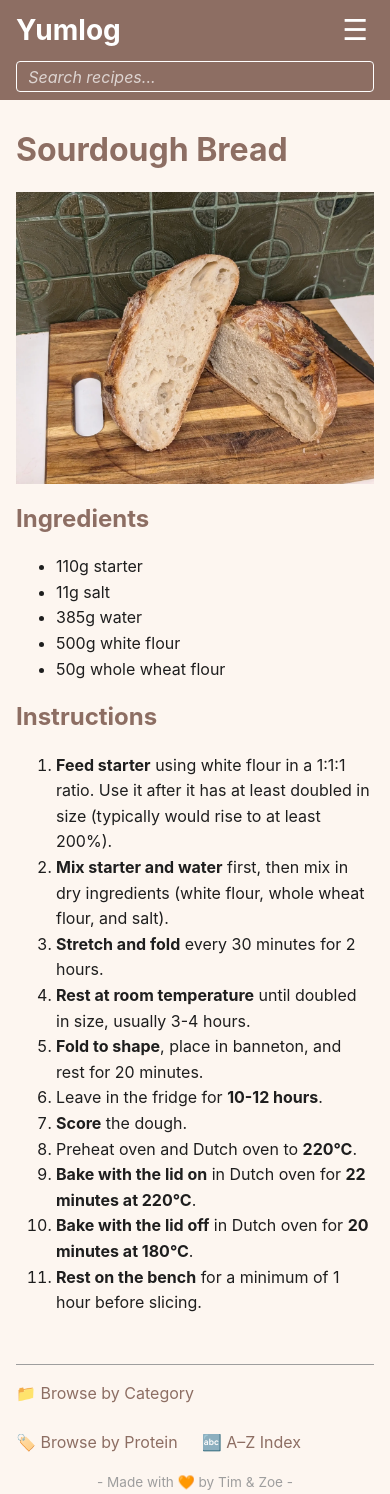
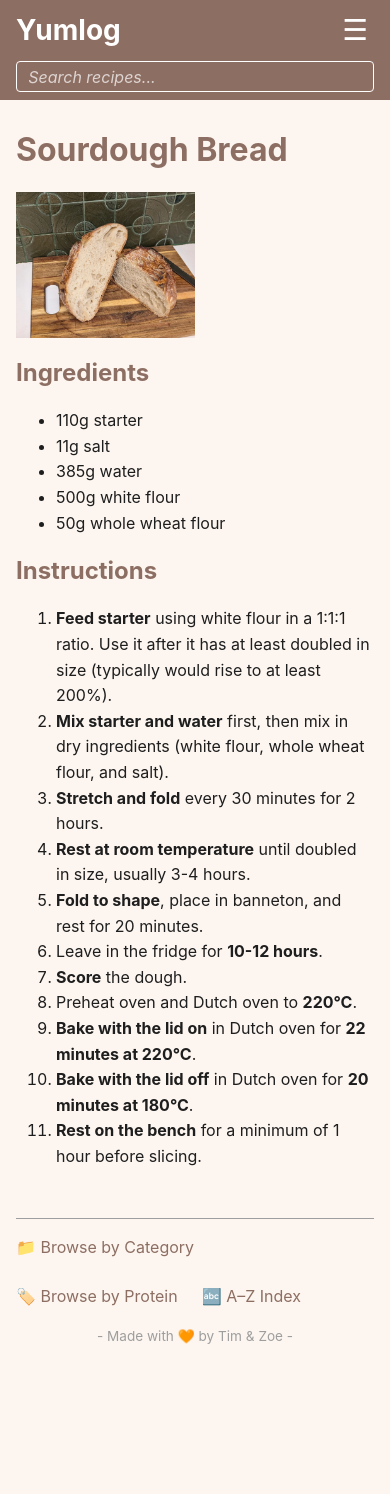
Before and after one commit to Tim-Claessen/yumlog, a Jekyll site: the page built from recipes/sourdough_bread.md, in a window 390 px wide. Built offline with Jekyll 4.4.1, drawn with Linux system fonts in a browser that asks for light colours; after the commit the page ends 1347 px from its top, so only the background shows below that.

Commit message:
iamge formatting

```diff
--- a/_layouts/recipe.html
+++ b/_layouts/recipe.html
@@ -272,6 +272,13 @@
         width: 100%;
         margin-left: 0;
       }
+
+      main img {
+        width: 50%;
+        max-width: 50%;
+        margin-left: 0;
+        margin-right: auto;
+      }
     }
   </style>
 </head>
```
Also changed, not shown: _layouts/default.html (+7 -0 lines).
